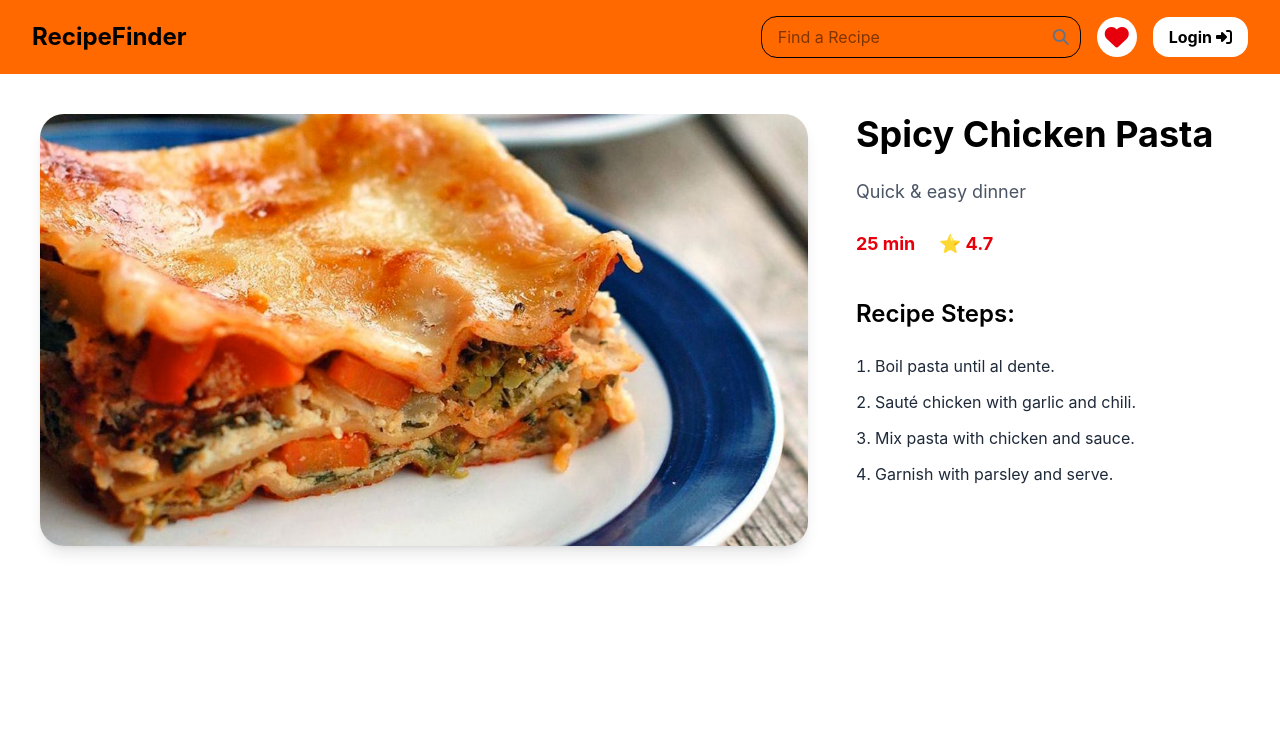
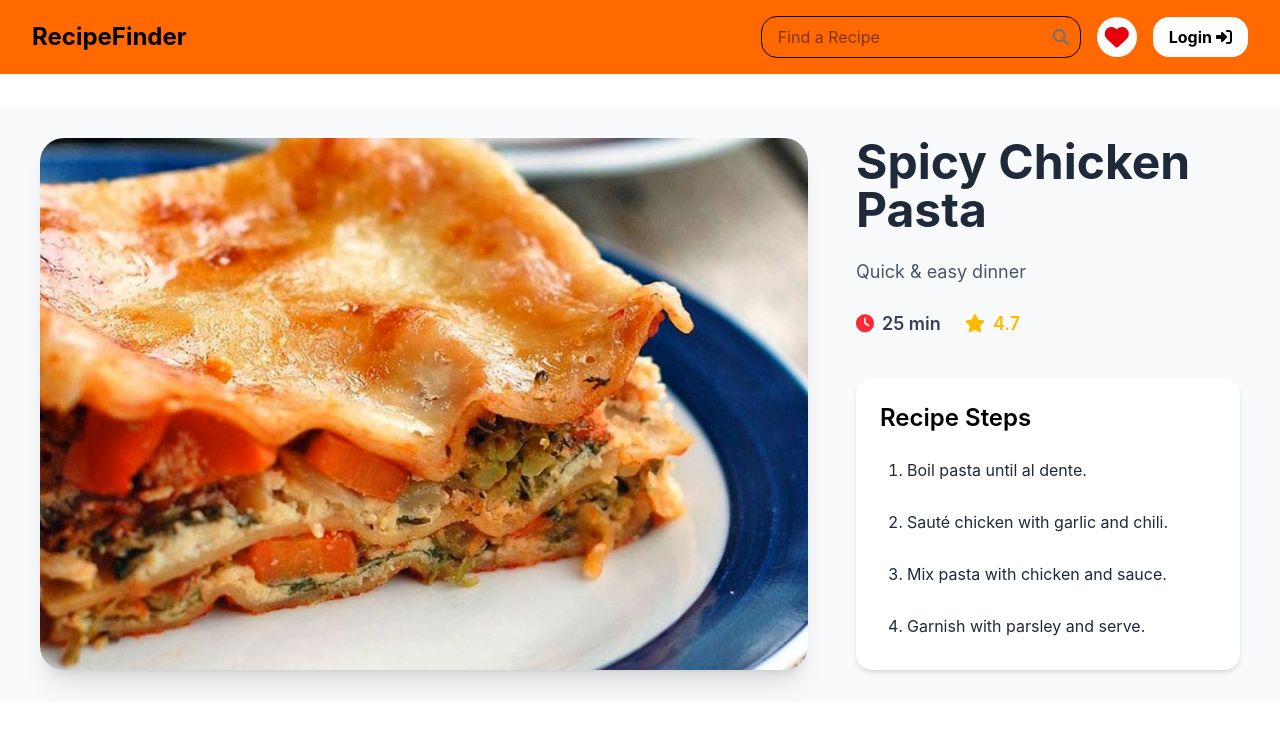
Before and after one commit to MaxoGitAcc/RecipFinder, a Next.js app: page /recipes/1 in a window 1280 px wide. Shown: the top 732 px of the page. Built offline with nearby package versions, Linux system fonts and the light colour scheme.

Commit message:
small UI changes

```diff
--- a/app/favorites/page.tsx
+++ b/app/favorites/page.tsx
@@ -29,55 +29,54 @@ const FavoritesPage = () => {
 
   if (favorites.length === 0) {
     return (
-      <section className="p-8">
-        <h1 className="text-xl font-bold">Your Favorite Food...</h1>
-        <p className="mt-4 text-gray-500">You haven't added any favorites yet.</p>
+      <section className="p-8 flex flex-col items-center justify-center h-[70vh] text-center">
+        <h1 className="text-3xl font-bold text-gray-800">Your Favorite Recipes</h1>
+        <p className="mt-4 text-gray-500 text-lg">You haven't added any favorites yet.</p>
       </section>
     )
   }
 
   return (
-    <section className="px-4 sm:px-6 lg:px-10 py-6">
+    <section className="px-4 sm:px-6 lg:px-10 py-8 bg-gray-50 min-h-screen">
       <div className="w-full max-w-[1564px] mx-auto">
-        <div className="text-2xl font-bold p-4">
-          <h1>Your Favorite Food...</h1>
+        <div className="text-3xl font-bold mb-6 text-gray-800">
+          Your Favorite Recipes
         </div>
 
-        <div className="grid grid-cols-1 sm:grid-cols-2 lg:grid-cols-3 gap-6 px-[2rem]">
+        <div className="grid grid-cols-1 sm:grid-cols-2 lg:grid-cols-3 gap-6">
           {favorites.map((item) => (
             <div
               key={item.id}
-              onClick={() => router.push(`/recipes/${item.id}`)} // ✅ Go to recipe
-              className="bg-white rounded-xl overflow-hidden shadow hover:shadow-lg transition cursor-pointer relative"
+              onClick={() => router.push(`/recipes/${item.id}`)}
+              className="bg-white rounded-2xl overflow-hidden shadow-md hover:shadow-xl transition cursor-pointer group relative"
             >
-              <div className="relative w-full h-52 sm:h-56 md:h-60 overflow-hidden">
+              <div className="relative w-full h-56 sm:h-60 md:h-64 overflow-hidden">
                 <img
                   src={item.image}
                   alt={item.title}
-                  className="w-full h-full object-cover"
+                  className="w-full h-full object-cover group-hover:scale-105 transition-transform duration-300"
                 />
 
-                {/* Remove Button (bottom-left) */}
+                {/* Remove Button */}
                 <button
                   onClick={(e) => {
-                    e.stopPropagation() // ✅ prevent navigation
+                    e.stopPropagation()
                     handleRemove(item.id)
                   }}
-                  className="absolute bottom-3 left-3 p-2 rounded-full bg-white hover:bg-red-100 transition shadow"
+                  className="absolute top-3 right-3 p-2 rounded-full bg-white hover:bg-red-100 transition shadow-md z-10"
                 >
                   <i className="fa-solid fa-trash text-red-500 text-lg"></i>
                 </button>
               </div>
 
               <div className="p-4 flex flex-col gap-3">
-                <div className="flex items-center justify-between">
-                  <h2 className="text-lg sm:text-xl font-semibold line-clamp-2">{item.title}</h2>
+                <h2 className="text-lg sm:text-xl font-semibold line-clamp-2 text-gray-800">{item.title}</h2>
+                {item.subtitle && <p className="text-gray-500 text-sm line-clamp-2">{item.subtitle}</p>}
+
+                <div className="flex items-center justify-between mt-2">
                   <p className="flex items-center gap-1 text-amber-400 font-medium">
                     <i className="fa-solid fa-star"></i> {item.rating}
                   </p>
-                </div>
-
-                <div className="flex items-center justify-between">
                   <span className="text-red-600 font-bold text-lg sm:text-xl">{item.time}</span>
                 </div>
               </div>
--- a/app/recipes/[id]/page.tsx
+++ b/app/recipes/[id]/page.tsx
@@ -9,39 +9,55 @@ const RecipePage = () => {
   const dishId = Number(params.id)
   const dish = dishes.find(d => d.id === dishId)
 
-  if (!dish) return <p className="p-8">Recipe not found.</p>
+  if (!dish) return (
+    <div className="flex items-center justify-center h-[70vh] text-gray-500 text-xl">
+      Recipe not found.
+    </div>
+  )
 
   return (
-    <section className="mt-[1rem] px-4 sm:px-6 lg:px-10 py-6">
+    <section className="mt-8 px-4 sm:px-6 lg:px-10 py-8 bg-gray-50 ">
       <div className="max-w-[1400px] mx-auto flex flex-col lg:flex-row gap-12">
 
-        {/* Left column: image */}
+        {/* Left: Dish Image */}
         <div className="lg:w-2/3 w-full flex justify-center lg:justify-start">
-          <img
-            src={dish.image}
-            alt={dish.title}
-            className="w-full h-auto rounded-3xl object-cover shadow-lg"
-          />
+          <div className="w-full h-full rounded-3xl overflow-hidden shadow-xl">
+            <img
+              src={dish.image}
+              alt={dish.title}
+              className="w-full h-full object-cover transform transition-transform duration-300 hover:scale-105"
+            />
+          </div>
         </div>
 
-        {/* Right column: text */}
+        {/* Right: Recipe Details */}
         <div className="lg:w-1/3 w-full flex flex-col gap-6">
-          <h1 className="text-4xl font-bold">{dish.title}</h1>
-          <p className="text-gray-600 text-lg">{dish.subtitle}</p>
+          {/* Title */}
+          <h1 className="text-4xl sm:text-5xl font-bold text-gray-800">{dish.title}</h1>
+          {dish.subtitle && <p className="text-gray-600 text-lg">{dish.subtitle}</p>}
 
-          <div className="flex gap-6 text-red-600 font-bold text-lg">
-            <span>{dish.time}</span>
-            <span>⭐ {dish.rating}</span>
+          {/* Info */}
+          <div className="flex items-center gap-6 text-gray-700 font-semibold text-lg">
+            <span className="flex items-center gap-2">
+              <i className="fa-solid fa-clock text-red-500"></i> {dish.time}
+            </span>
+            <span className="flex items-center gap-2 text-amber-400">
+              <i className="fa-solid fa-star"></i> {dish.rating}
+            </span>
           </div>
 
-          <h2 className="text-2xl font-semibold mt-4">Recipe Steps:</h2>
-          <ol className="list-decimal list-inside space-y-3 text-gray-800">
-            {dish.recipe.map((step, idx) => (
-              <li key={idx}>{step}</li>
-            ))}
-          </ol>
+          {/* Recipe Steps */}
+          <div className="bg-white rounded-2xl shadow-md p-6 mt-4">
+            <h2 className="text-2xl font-semibold mb-4">Recipe Steps</h2>
+            <ol className="list-decimal list-inside space-y-3 text-gray-800">
+              {dish.recipe.map((step, idx) => (
+                <li key={idx} className="hover:bg-gray-50 p-2 rounded-md transition">
+                  {step}
+                </li>
+              ))}
+            </ol>
+          </div>
         </div>
-
       </div>
     </section>
   )
```
